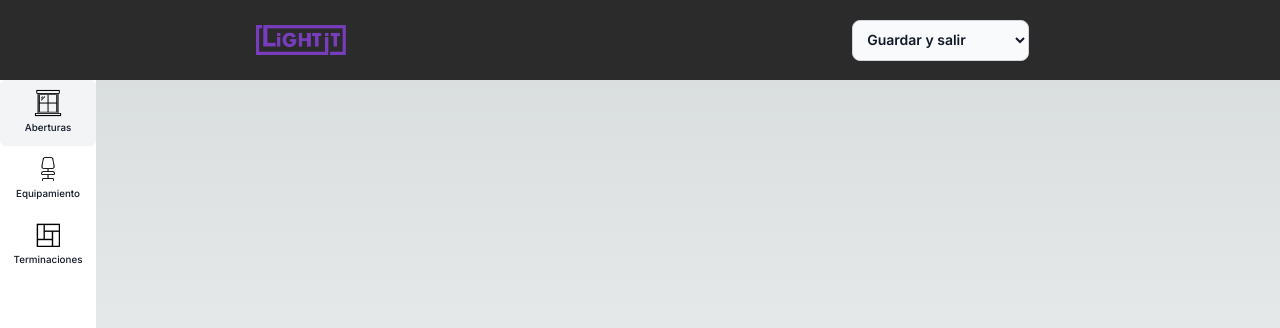
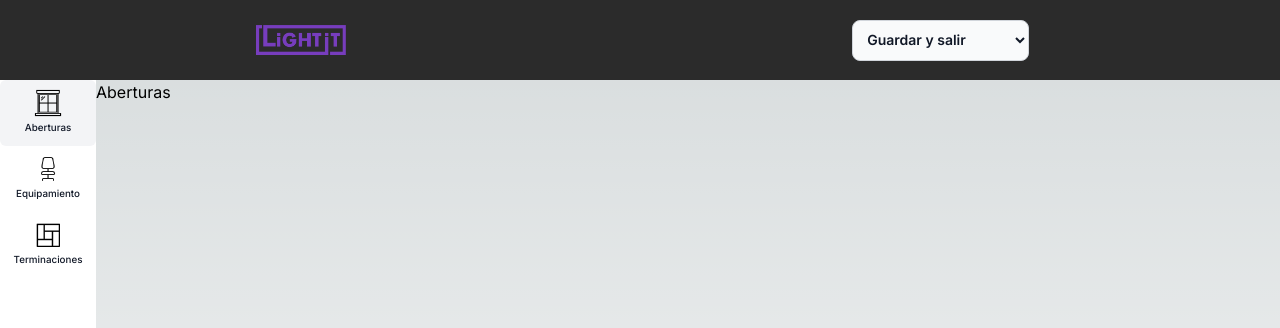
Before and after one commit to Nachrj/lightit-code-challenge, a Next.js app: page / in a window 1280 px wide. Both pictures are taken after a click on the button "Aberturas". Shown: the top 328 px of the page. Built offline with nearby package versions, Linux system fonts and the light colour scheme.

Commit message:
sidebar tab

```diff
--- a/app/layout.js
+++ b/app/layout.js
@@ -2,50 +2,19 @@ import './globals.css'
 import { Inter } from 'next/font/google'
 import Header from '@/components/header'
 import SideBarItem from '@/components/sideBarItem'
+import SideBarTab from '@/components/sideBarTab'
+import SideBar from '@/components/sideBar'
 
 const inter = Inter({ subsets: ['latin'] })
 
-export const metadata = {
-  title: 'Light-it Challenge',
-  description: 'Code challenge for Light-it',
-}
-
 export default function RootLayout({ children }) {
-  const items = [
-    {
-      title: 'Aberturas',
-      icon: 'Aberturas'
-    },
-    {
-      title: 'Equipamiento',
-      icon: 'Equipamiento'
-    },
-    {
-      title: 'Terminaciones',
-      icon: 'Terminaciones'
-    }
-  ]
-
   return (
     <html lang="en">
       <body className={inter.className}>
         <Header />
-        <div className="flex flex-col md:flex-row flex-1">
-          <aside className="bg-white w-full md:w-24">
-            <nav>
-              <ul>
-                {items.map((item, index) => (
-                  <SideBarItem
-                    key={index}
-                    title={item.title}
-                    icon={item.icon}
-                  />
-                ))}
-              </ul>
-            </nav>
-          </aside>
-          <main className="flex-1">{children}</main>
-        </div>
+        <SideBar>
+          {children}
+        </SideBar>
       </body>
     </html>
   )
--- /dev/null
+++ b/components/sideBar.js
@@ -0,0 +1,55 @@
+'use client';
+import React, { useState } from 'react'
+import SideBarItem from "./sideBarItem"
+import SideBarTab from "./sideBarTab"
+
+export default function SideBar({ children }) {
+    const [selectedItem, setSelectedItem] = useState(0)
+
+    const items = [
+        {
+            id: 1,
+            title: 'Aberturas',
+            icon: 'Aberturas'
+        },
+        {
+            id: 2,
+            title: 'Equipamiento',
+            icon: 'Equipamiento'
+        },
+        {
+            id: 3,
+            title: 'Terminaciones',
+            icon: 'Terminaciones'
+        }
+    ]
+
+    return (
+        <div className="flex flex-col md:flex-row flex-1">
+            <aside className="bg-white w-full md:w-24">
+                <nav>
+                <ul>
+                    {items.map((item) => (
+                    <SideBarItem
+                        key={item.id}
+                        id={item.id}
+                        title={item.title}
+                        icon={item.icon}
+                        setSelectedItem={setSelectedItem}
+                    />
+                    ))}
+                </ul>
+                </nav>
+            </aside>
+            {items.map((item) => (
+                <SideBarTab
+                    key={item.id}
+                    id={item.id}
+                    title={item.title}
+                    selectedItem={selectedItem}
+                />
+            ))}
+            <main className="flex-1">{children}</main>
+        </div>
+    )
+}
--- a/components/sideBarItem.js
+++ b/components/sideBarItem.js
@@ -1,10 +1,10 @@
 import '@/app/globals.css'
 import Image from 'next/image'
 
-export default function SideBarItem({ title, icon }) {
+export default function SideBarItem({ id, title, icon, setSelectedItem }) {
     return (
         <li>
-            <button className="flex flex-col items-center w-full px-2 py-2 text-sm font-medium text-gray-900 rounded-md hover:bg-gray-100 hover:text-gray-900 focus:outline-none focus:bg-gray-100 focus:text-gray-900">
+            <button onClick={() => setSelectedItem(id)} className="flex flex-col items-center w-full px-2 py-2 text-sm font-medium text-gray-900 rounded-md hover:bg-gray-100 hover:text-gray-900 focus:outline-none focus:bg-gray-100 focus:text-gray-900">
                 <Image
                     src={`/images/${icon}.png`}
                     alt="Light it logo"
--- /dev/null
+++ b/components/sideBarTab.js
@@ -0,0 +1,9 @@
+export default function SideBarTab({ id, title, selectedItem }) {
+    return (
+        selectedItem === id && (
+        <div className=".bg-black w-20">
+            <span className=".bg-black">{title}</span>
+        </div>
+        )
+    );
+}
```
